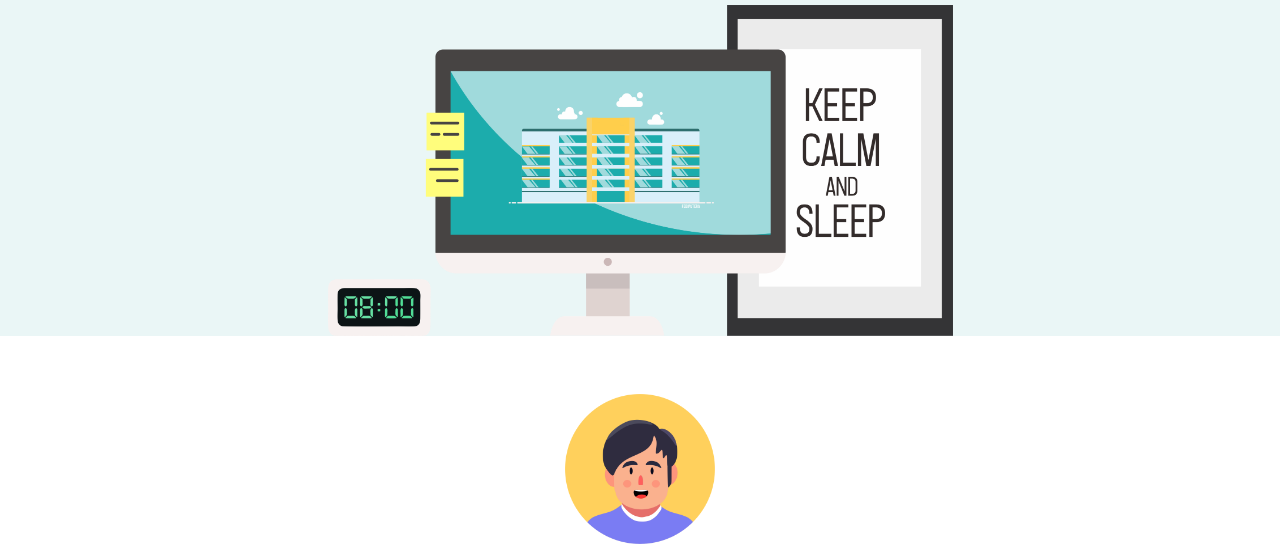
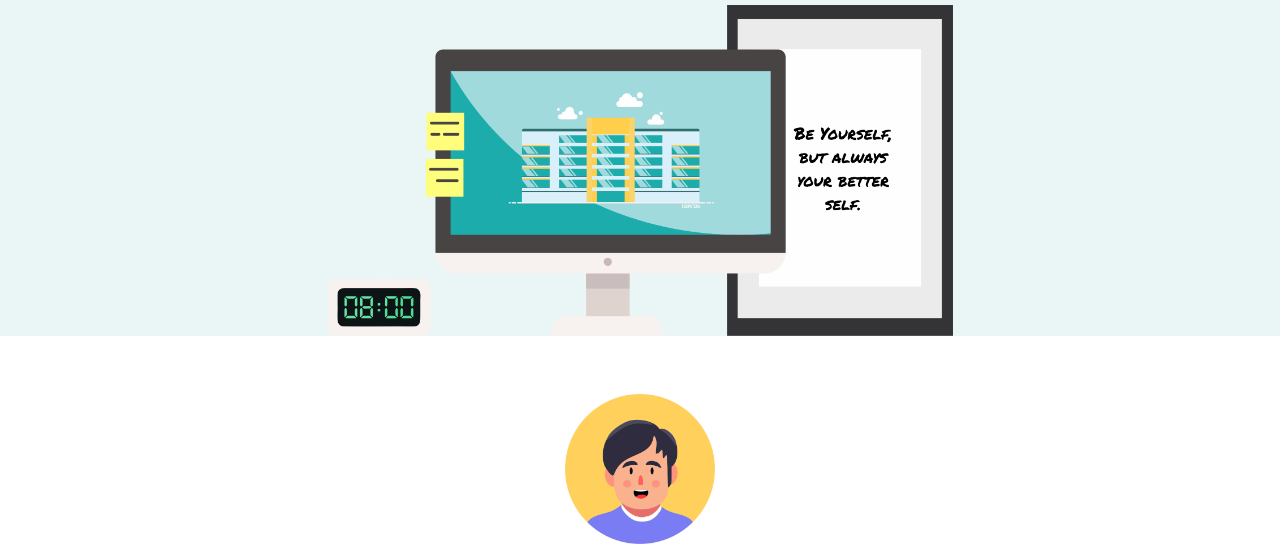
Before and after one commit to febiputera/portofolio, a plain HTML site: page index.html in a window 1280 px wide. Shown: the part 285-831 px from the top of the page. Drawn offline with nearby package versions, Linux system fonts and the light colour scheme.

Commit message:
Add files via upload

```diff
--- a/index.html
+++ b/index.html
@@ -64,7 +64,7 @@
         <h1>I'am Febi</h1>
         <h2>Welcome to my portfolio</h2>
       <!--  <img class="mountain" src="images/mountain4.png" alt="mountain-images"> -->
-          <img class="mountain" src="images/mencoba1.png" alt="mountain-images">
+          <img class="mountain" src="images/mencoba2.png" alt="mountain-images">
       </div>
     </div>
   </section>
```
Also changed, not shown: images/mencoba2.png (added).
